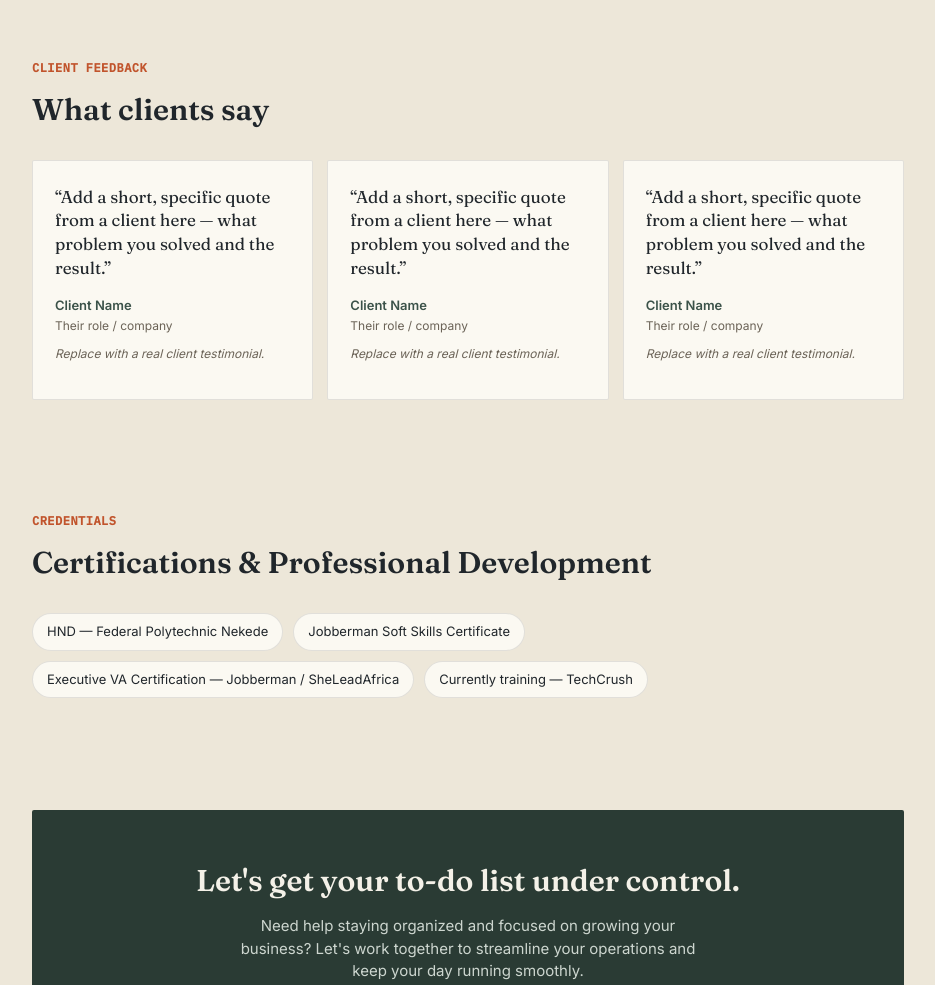
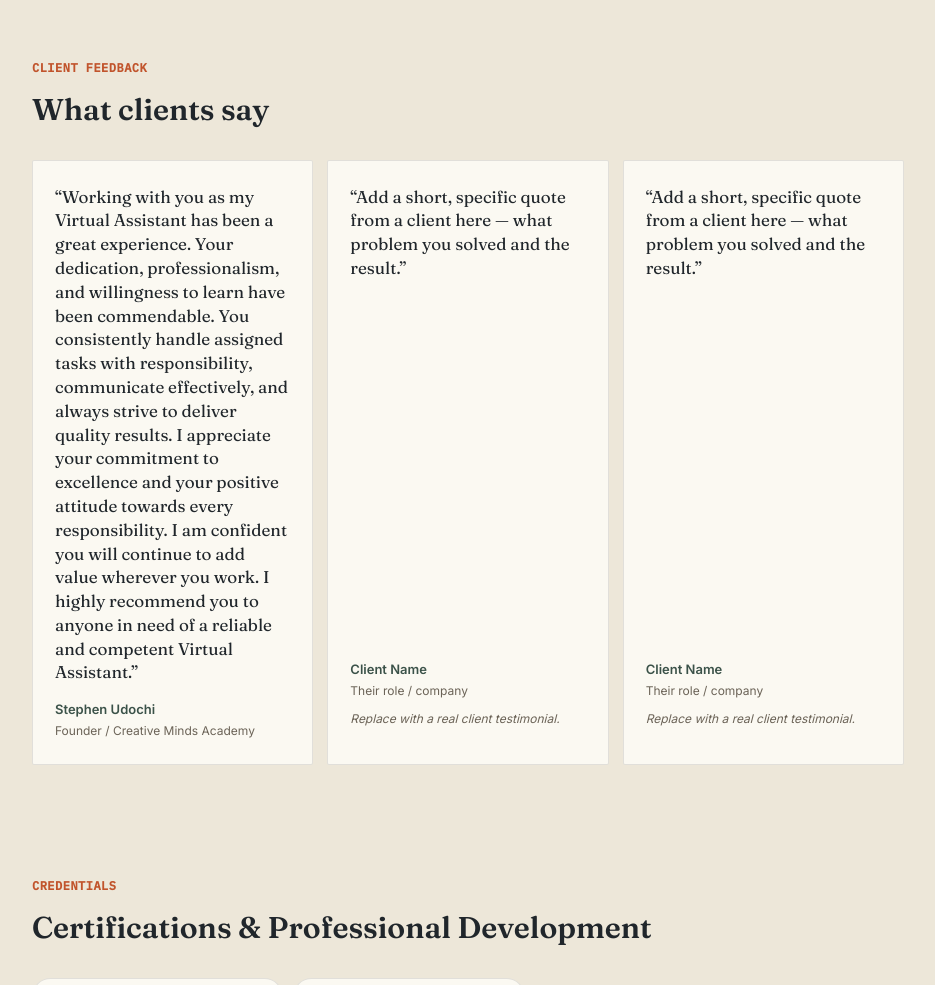
Before and after one commit to Amagoody/my-portfolio, a plain HTML site: page index.html in a window 1280 px wide. Shown: the part 3943-4928 px from the top of the page, without its empty margins (172-1107 px from the left). Drawn offline with Linux system fonts and the light colour scheme.

Commit message:
index.html

```diff
--- a/index.html
+++ b/index.html
@@ -411,10 +411,9 @@ My goal is simple: to create efficient systems, manage the details, and ensure t
     <h2>What clients say</h2>
     <div class="testimonial-grid">
       <div class="testimonial-card">
-        <p class="testimonial-quote">Add a short, specific quote from a client here — what problem you solved and the result.</p>
-        <div class="testimonial-author">Client Name</div>
-        <div class="testimonial-role">Their role / company</div>
-        <p class="testimonial-placeholder">Replace with a real client testimonial.</p>
+        <p class="testimonial-quote">Working with you as my Virtual Assistant has been a great experience. Your dedication, professionalism, and willingness to learn have been commendable. You consistently handle assigned tasks with responsibility, communicate effectively, and always strive to deliver quality results. I appreciate your commitment to excellence and your positive attitude towards every responsibility. I am confident you will continue to add value wherever you work. I highly recommend you to anyone in need of a reliable and competent Virtual Assistant.</p>
+        <div class="testimonial-author">Stephen Udochi</div>
+        <div class="testimonial-role">Founder / Creative Minds Academy</div>
       </div>
       <div class="testimonial-card">
         <p class="testimonial-quote">Add a short, specific quote from a client here — what problem you solved and the result.</p>
```
